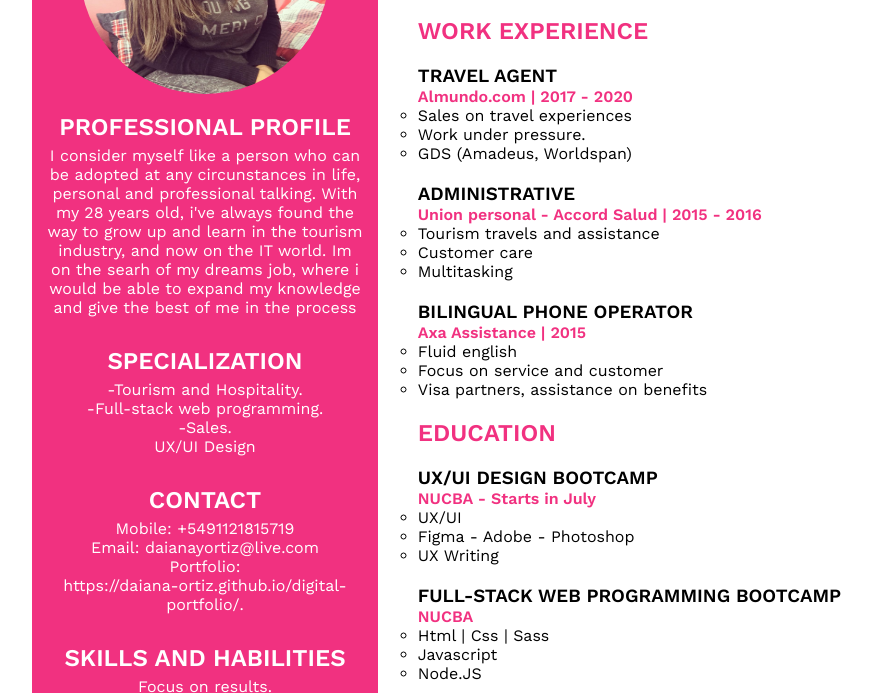
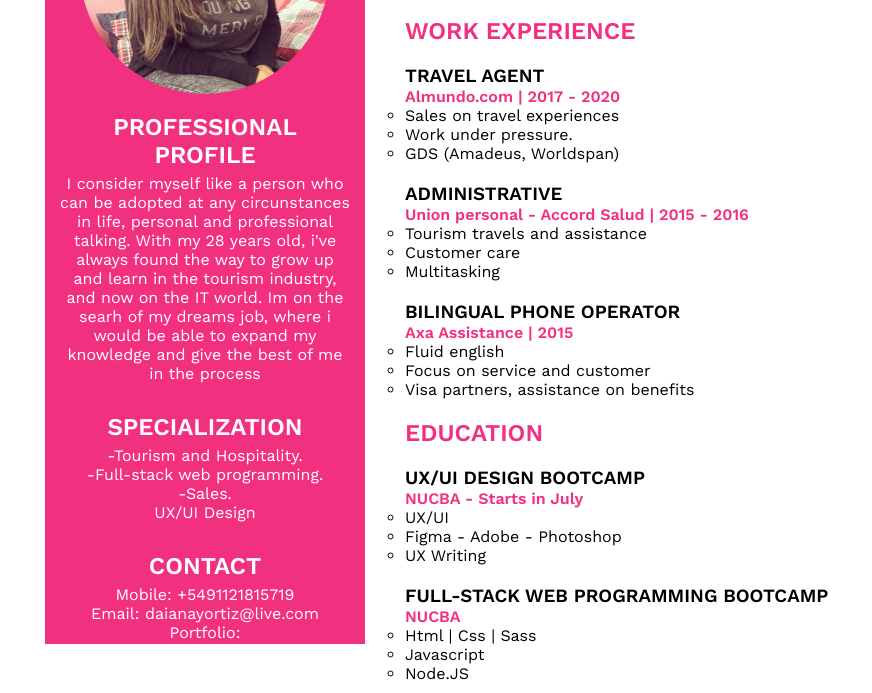
Before and after one commit to Daiana-ortiz/2021-cv-english, a plain HTML site: page index.html in a window 1280 px wide. Shown: the part 156-849 px from the top of the page, without its empty margins (95-967 px from the left). Drawn offline with nearby package versions, Linux system fonts and the light colour scheme.

Commit message:
final change

```diff
--- a/style.css
+++ b/style.css
@@ -27,8 +27,8 @@ h1, h2, h3{
 /* column rigth styling */
 
 .column-right{
-    width: 27%;
-    height: 100%;
+    width: 25%;
+    height: 100vh;
     color: #fff;
     background-color: #f13180;
 }
```
